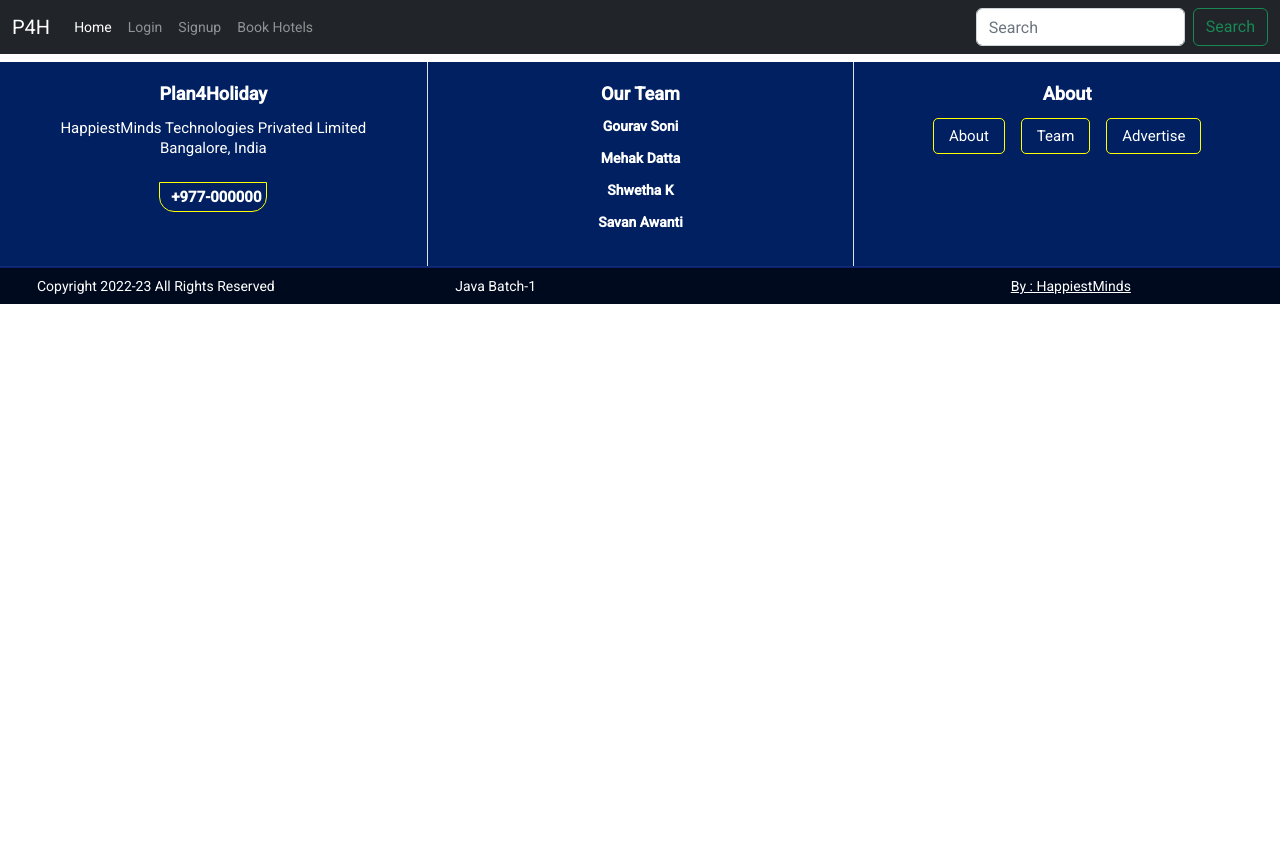
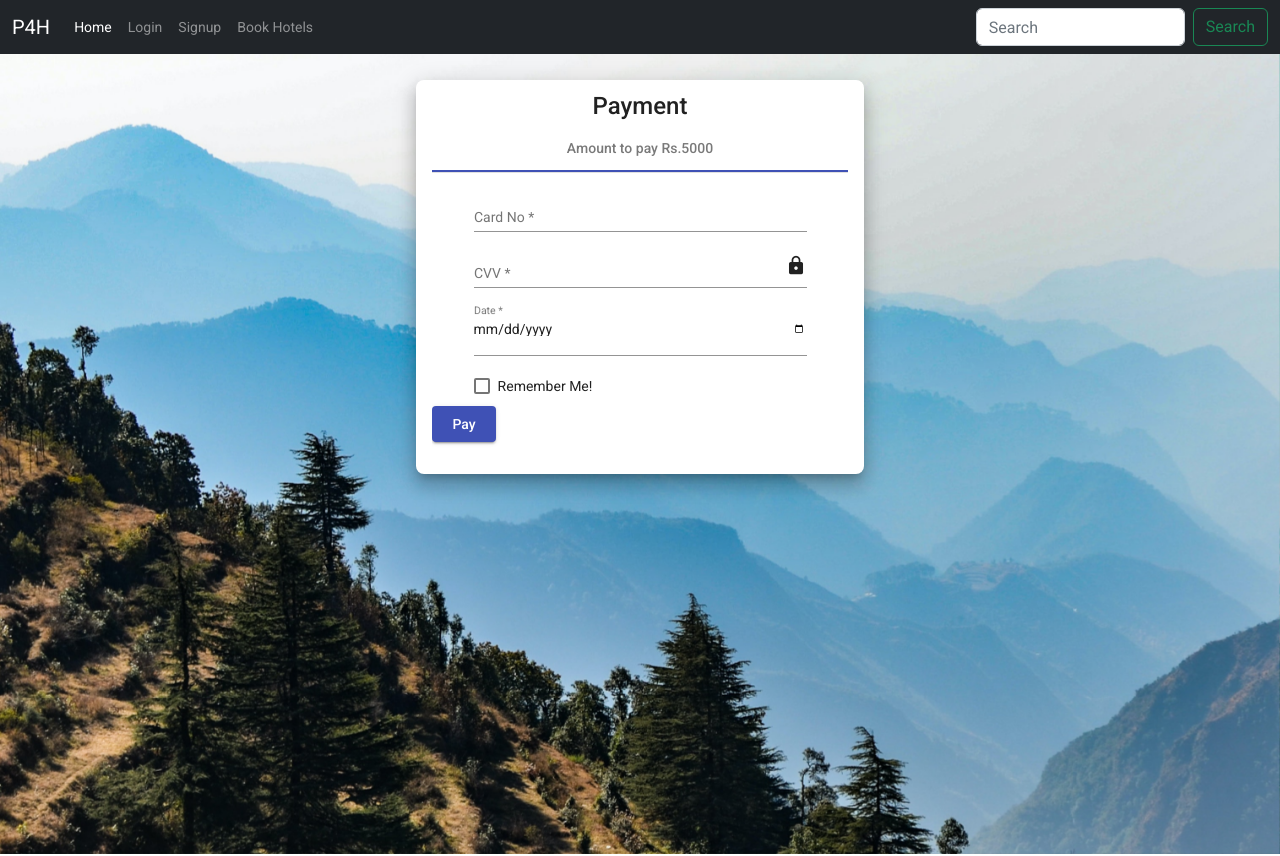
Before and after one commit to gouravsoni29/FinalProjectHP, an Angular app: page /payment in a window 1280 px wide. Before the commit this address led to /. Shown: the top 856 px of the page. Before the commit the page ends 800 px from the top, so only its background shows below. Built offline with nearby package versions, Linux system fonts and the light colour scheme.

Commit message:
Payment Update

```diff
--- a/angular.json
+++ b/angular.json
@@ -100,5 +100,8 @@
         }
       }
     }
+  },
+  "cli": {
+    "analytics": "c2ec8498-dc68-4e06-bc0e-938b4b759419"
   }
 }
--- a/src/app/app-routing.module.ts
+++ b/src/app/app-routing.module.ts
@@ -3,6 +3,7 @@ import { RouterModule, Routes } from '@angular/router';
 import { BookhotelsComponent } from './pages/bookhotels/bookhotels.component';
 import { HomeComponent } from './pages/home/home.component';
 import { LoginComponent } from './pages/login/login.component';
+import { PaymentComponent } from './pages/payment/payment.component';
 import { SignupComponent } from './pages/signup/signup.component';
 
 const routes: Routes = [
@@ -10,7 +11,8 @@ const routes: Routes = [
   {path:'home',component:HomeComponent},
   {path:'login',component:LoginComponent},
   {path:'signup',component:SignupComponent},
-  {path:'boothotel',component:BookhotelsComponent}
+  {path:'boothotel',component:BookhotelsComponent},
+  {path:'payment',component:PaymentComponent}
 ];
 
 @NgModule({
--- a/src/app/app.module.ts
+++ b/src/app/app.module.ts
@@ -20,6 +20,7 @@ import { FormsModule } from '@angular/forms';
 import { ContactComponent } from './pages/contact/contact.component';
 import { PackagesComponent } from './pages/packages/packages.component';
 import { BookhotelsComponent } from './pages/bookhotels/bookhotels.component';
+import { PaymentComponent } from './pages/payment/payment.component';
 
 
 @NgModule({
@@ -33,7 +34,8 @@ import { BookhotelsComponent } from './pages/bookhotels/bookhotels.component';
     ContactComponent,
     PackagesComponent,
 
-    BookhotelsComponent
+    BookhotelsComponent,
+        PaymentComponent
   ],
   imports: [
     BrowserModule,
--- /dev/null
+++ b/src/app/pages/payment/payment.component.css
@@ -0,0 +1,100 @@
+.payment-page {
+    top: 0;
+    margin: 0;
+    padding: 0;
+    width: 100%;
+    height: 100%;
+    display: block;
+    background-color:rgba(0, 0,0, 0.5) ;
+    background-image: url('../../../assets/b-1.jpg');
+    background-position: center;
+    background-repeat: no-repeat;
+    background-size: cover;
+    overflow: hidden;
+  }
+  figure{
+    margin: 0%;
+    padding: 0%;
+  }
+
+  .payment-page > figure {
+    animation: imageAnimation 30s linear infinite 0s;
+    backface-visibility: hidden;
+    background-size: cover;
+    background-position: center center;
+    color: transparent;
+    height: 100%;
+
+    opacity: 0;
+    position: absolute;
+
+    width: 100%;
+    z-index: 0;
+    overflow: hidden;
+  }
+  .payment-page > figure:nth-child(1) { background-image: url('../../../assets/img/b410.jpg');
+    background-position: center;
+    background-repeat: no-repeat;
+    background-size: 100%;
+  }
+
+  .payment-page > figure:nth-child(2) {
+  animation-delay: 6s;
+  background-image: url('../../../assets/img/b40.jpg');
+  background-position: center;
+  background-repeat: no-repeat;
+  background-size: cover;
+
+  }
+
+  .payment-page > figure:nth-child(3) {
+  animation-delay: 12s;
+  background-image: url('../../../assets/img/b46.jpg');
+  background-position: center;
+    background-repeat: no-repeat;
+    background-size: cover;
+  }
+  @keyframes
+  imageAnimation {  0% {
+  animation-timing-function: ease-in;
+  opacity: 0;
+  }
+  8% {
+  animation-timing-function: ease-out;
+  opacity: 1;
+  }
+  17% {
+  opacity: 1
+  }
+  25% {
+  opacity: 0
+  }
+  100% {
+  opacity: 0
+  }
+  }
+
+
+    mat-card {
+      width: 35%;
+      margin: 2% auto;
+      border-radius: 8px;
+    }
+    mat-form-field, mat-checkbox {
+      width: 80%;
+      display: block;
+      margin: auto;
+    }
+    mat-card-content {
+      margin-top: 20px;
+    }
+
+    .login-button {
+      margin-top: 20px;
+      display: block;
+      width: 80%;
+      margin: 20px auto;
+    }
+    .registration-tab{
+      margin-bottom: 20%;
+    }
--- /dev/null
+++ b/src/app/pages/payment/payment.component.html
@@ -0,0 +1,35 @@
+<div class="payment-page">
+    <figure></figure>
+    <figure></figure>
+    <figure></figure>
+
+    <mat-card class="mat-elevation-z12">
+        <mat-card-title style="text-align:center;">Payment</mat-card-title>
+        <mat-tab-group mat-stretch-tabs class="example-stretched-tabs">
+            <mat-tab label="Amount to pay Rs.5000">
+                <mat-card-content>
+
+                    <form>
+                        <mat-form-field>
+                            <input matInput placeholder="Card No" name="Card No" required>
+                            <mat-icon matSuffix></mat-icon>
+                        </mat-form-field>
+                        <mat-form-field>
+                            <input matInput placeholder="CVV" type="number" minlength="3" name="CVV"
+                                required>
+                            <mat-icon matSuffix>lock</mat-icon>
+                        </mat-form-field>
+                        <mat-form-field>
+                            <input matInput placeholder="Date" type="date" name="Expirydate" required>
+                        </mat-form-field>
+                        <mat-checkbox>Remember Me!</mat-checkbox>
+                        <button mat-raised-button color="primary" class="payment-button">
+                            Pay
+                        </button>
+
+                    </form>
+                </mat-card-content>
+            </mat-tab>
+        </mat-tab-group>
+    </mat-card>
+</div>
--- /dev/null
+++ b/src/app/pages/payment/payment.component.ts
@@ -0,0 +1,15 @@
+import { Component, OnInit } from '@angular/core';
+
+@Component({
+  selector: 'app-payment',
+  templateUrl: './payment.component.html',
+  styleUrls: ['./payment.component.css']
+})
+export class PaymentComponent implements OnInit {
+
+  constructor() { }
+
+  ngOnInit(): void {
+  }
+
+}
```
Also changed, not shown: 1 other file (tests, documents, lock files or other folders).
